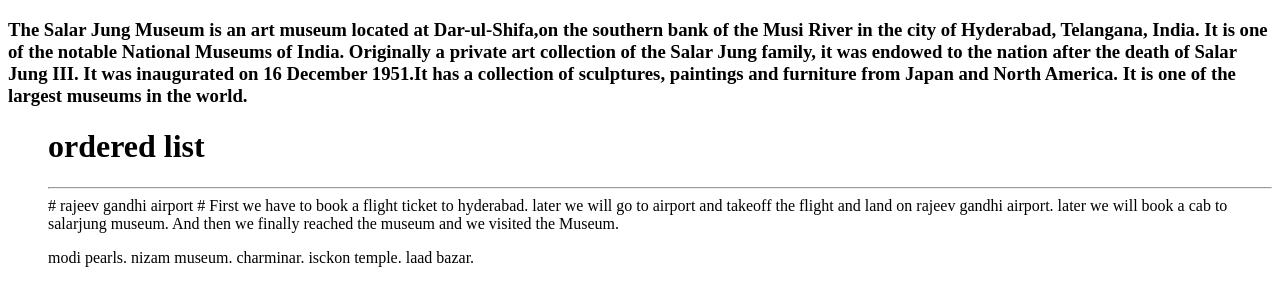
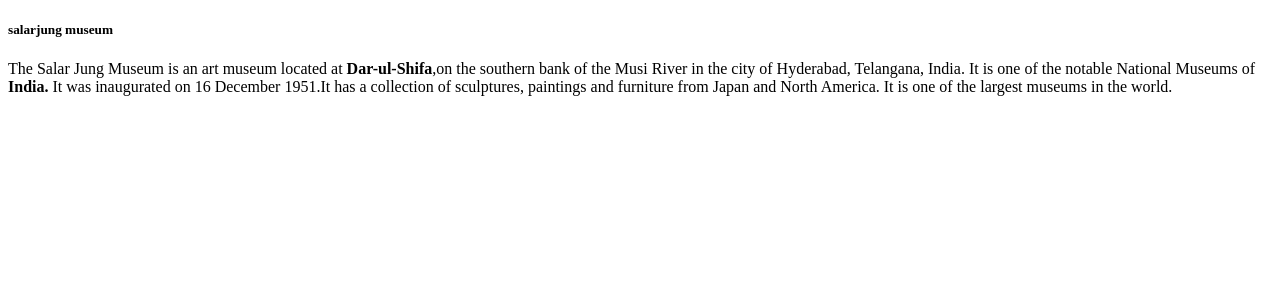
Before and after one commit to 44-563-Web-Apps-F22/44563-webapps-assignment-3-udaykirankolla, a plain HTML site: page index.html in a window 1280 px wide. Drawn offline with Linux system fonts and the light colour scheme.

Commit message:
Update index.html

```diff
--- a/index.html
+++ b/index.html
@@ -1,34 +1,21 @@
 <!DOCTYPE html>
 <html>
     <title>
-        <h4>
-            salarjung museum
-        </h4>
+
     </title>
      <body>
+        <h5>
+            salarjung museum
+        </h5>
 
-           <h3> The Salar Jung Museum is an art museum located at <b>Dar-ul-Shifa</b>,on the southern bank of the Musi River in the city of Hyderabad, Telangana, India.
+        <p>The Salar Jung Museum is an art museum located at <b>Dar-ul-Shifa</b>,on the southern bank of the Musi River in the city of Hyderabad, Telangana, India.
             It is one of the notable National Museums of <b>India.</b>
-            Originally a private art collection of the Salar Jung family, it was endowed to the nation after the death of Salar Jung III.
             It was inaugurated on 16 December 1951.It has a collection of sculptures, paintings and furniture from Japan and North America.
             It is one of the largest museums in the world.</h3>
+        </p>
 
 
-        <ol>
 
-            <h1> ordered list </h1><hr>
-        # rajeev gandhi airport #
-        First we have to book a flight ticket to hyderabad.
-        later we will go to airport and takeoff the flight and land on rajeev gandhi airport.
-        later we will book a cab to salarjung museum.
-        And then we finally reached the museum and we visited the Museum.
-        </ol>
-        <ul>
-            modi pearls.
-            nizam museum.
-            charminar.
-            isckon temple.
-            laad bazar.
-        </ul>
+
     </body>
 </html>
```
